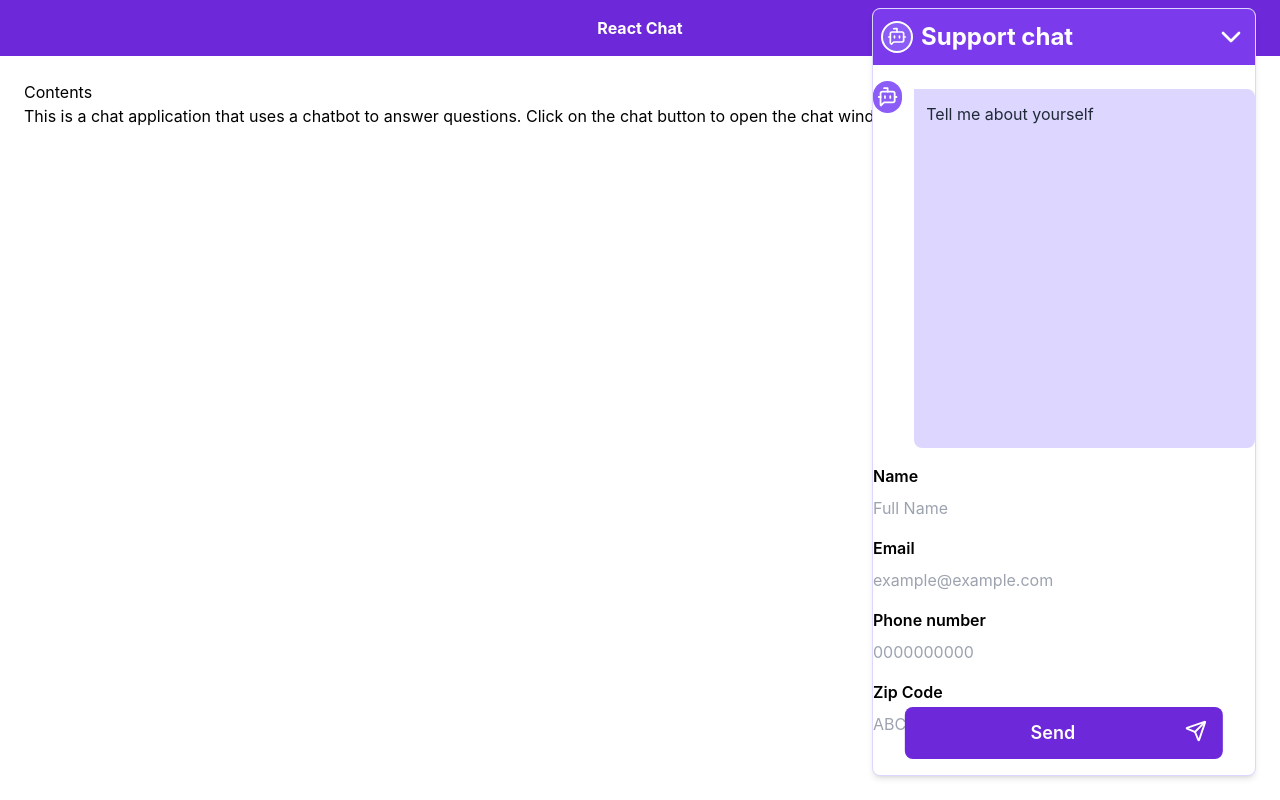
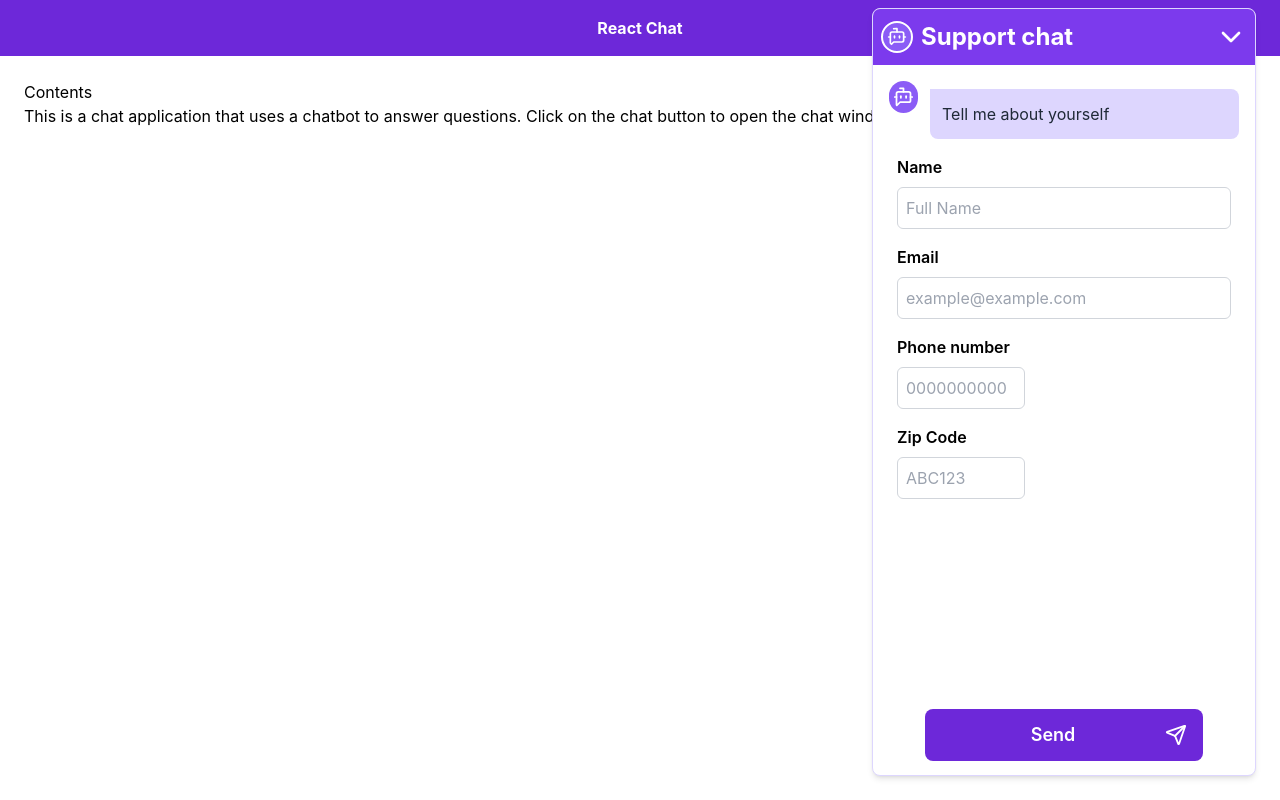
Before and after one commit to Akikaze1119/chatbot-app, a React (Create React App) app: page / in a window 1280 px wide. Both pictures are taken after a click on the button 1228 px from the left and 748 px from the top of the page. Built offline with nearby package versions, Linux system fonts and the light colour scheme.

Commit message:
style: fix user-form component

```diff
--- a/src/components/UserForm.jsx
+++ b/src/components/UserForm.jsx
@@ -71,16 +71,17 @@ export default function UserForm({ onShowForm }) {
   };
 
   return (
-    <div className='h-full flex flex-col overflow-y-auto'>
+    <div className='chat-room overflow-y-auto mx-4'>
       <AiMessage content={'Tell me about yourself'} />
       <form
         onSubmit={handleSubmit(onSubmit)}
-        className='flex flex-col justify-between flex-1 h-full gap-8'
+        className='user-form flex flex-col justify-between gap-8 mx-2'
       >
         <div className='flex flex-col gap-2 flex-1'>
           <div className='flex flex-col gap-2'>
             <label className='font-semibold'>Name</label>
             <input
+              className={'p-2 border border-gray-300 rounded-md'}
               type='text'
               {...register('name', { required: 'This is required.' })}
               placeholder='Full Name'
@@ -90,6 +91,7 @@ export default function UserForm({ onShowForm }) {
           <div className='flex flex-col gap-2'>
             <label className='font-semibold'>Email</label>
             <input
+              className={'p-2 border border-gray-300 rounded-md'}
               type='email'
               {...register('email', {
                 required: 'This is required.',
@@ -112,7 +114,7 @@ export default function UserForm({ onShowForm }) {
                 minLength: { value: 10, message: 'Min length is 10. Enter without "-" or space' },
               })}
               placeholder='0000000000'
-              className='w-1/3 min-w-32'
+              className='w-1/3 min-w-32 p-2 border border-gray-300 rounded-md'
             />
             {errors && <p className='text-red-600 text-sm'>{errors.phone?.message}</p>}
           </div>
@@ -126,7 +128,7 @@ export default function UserForm({ onShowForm }) {
                 minLength: { value: 6, message: 'Min length is 6. Enter without "-" or space' },
               })}
               placeholder='ABC123'
-              className='w-1/3 min-w-32'
+              className='w-1/3 min-w-32 p-2 border border-gray-300 rounded-md'
             />
             {errors && <p className='text-red-600 text-sm'>{errors.postalCode?.message}</p>}
           </div>
@@ -134,7 +136,7 @@ export default function UserForm({ onShowForm }) {
         </div>
         <button
           className={cn(
-            'bg-violet-700 py-3 px-4 w-5/6 max-w-80 text-white font-semibold rounded-lg flex justify-between absolute bottom-4 left-1/2 transform -translate-x-1/2 ',
+            'bg-violet-700 py-3 px-4 w-5/6 max-w-80 text-white font-semibold rounded-lg flex justify-between items-center mx-auto',
             {
               'opacity-50 cursor-not-allowed': isSubmitting,
             }
--- a/src/index.css
+++ b/src/index.css
@@ -28,3 +28,7 @@ code {
 .chat-room {
   height: calc(100% - 4rem);
 }
+
+.user-form {
+  height: calc(100% - 6rem);
+}
```
